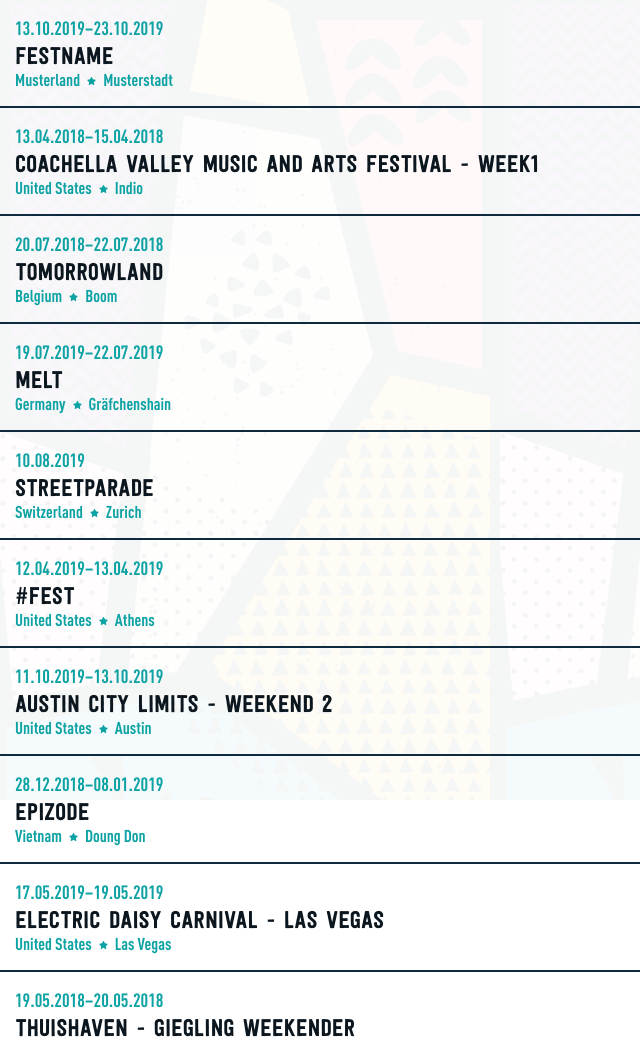
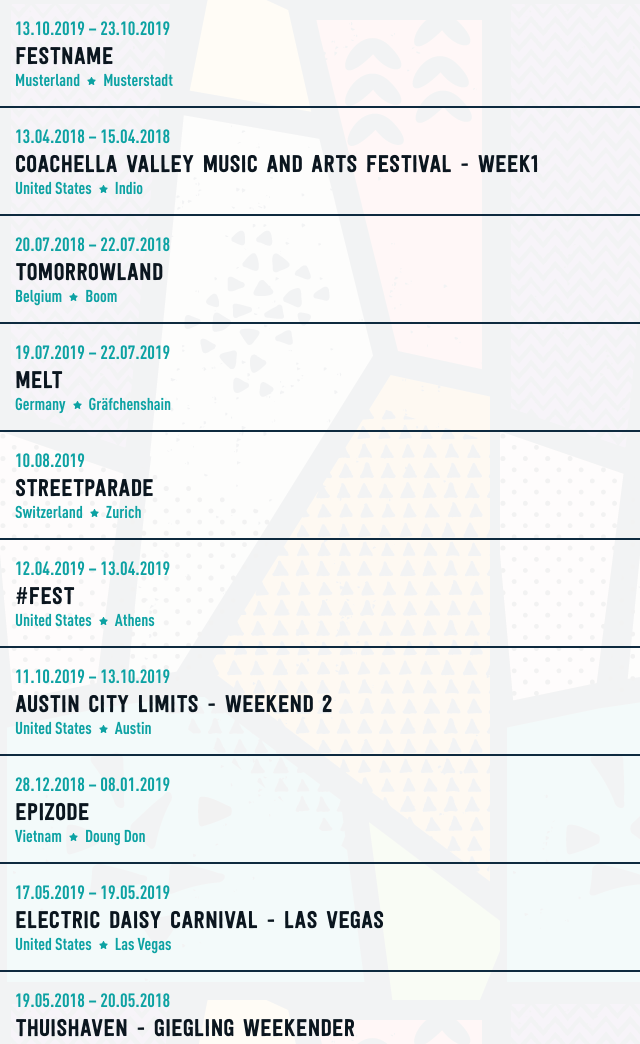
Before and after one commit to agnesbr/Timetable-Planner, a React app: page / in a window 1280 px wide. Shown: the top 1044 px of the page, without its empty margins (0-640 px from the left). Built offline with nearby package versions, Linux system fonts and the light colour scheme.

Commit message:
Fix background styling

```diff
--- a/public/index.html
+++ b/public/index.html
@@ -1,15 +1,18 @@
 <!DOCTYPE html>
 <html lang="en">
   <head>
-    <meta charset="utf-8">
-    <link rel="shortcut icon" href="%PUBLIC_URL%/favicon.ico">
-    <meta name="viewport" content="width=device-width, initial-scale=1, shrink-to-fit=no">
-    <meta name="theme-color" content="#000000">
+    <meta charset="utf-8" />
+    <link rel="shortcut icon" href="%PUBLIC_URL%/favicon.ico" />
+    <meta
+      name="viewport"
+      content="width=device-width, initial-scale=1, shrink-to-fit=no"
+    />
+    <meta name="theme-color" content="#000000" />
     <!--
       manifest.json provides metadata used when your web app is added to the
       homescreen on Android. See https://developers.google.com/web/fundamentals/web-app-manifest/
     -->
-    <link rel="manifest" href="%PUBLIC_URL%/manifest.json">
+    <link rel="manifest" href="%PUBLIC_URL%/manifest.json" />
     <!--
       Notice the use of %PUBLIC_URL% in the tags above.
       It will be replaced with the URL of the `public` folder during the build.
@@ -19,12 +22,10 @@
       work correctly both with client-side routing and a non-root public URL.
       Learn how to configure a non-root public URL by running `npm run build`.
     -->
-    <title>React App</title>
+    <title>Timetable-Planner</title>
   </head>
   <body>
-    <noscript>
-      You need to enable JavaScript to run this app.
-    </noscript>
+    <noscript> You need to enable JavaScript to run this app. </noscript>
     <div id="root"></div>
     <!--
       This HTML file is a template.
--- a/src/components/FestCard.js
+++ b/src/components/FestCard.js
@@ -6,7 +6,7 @@
 const starIcon = <FontAwesomeIcon className="filter-button" icon={faStar} />
 
 export const Wrapper = styled.section`
-  background: rgba(255, 255, 255, 0.8);
+  background: rgba(255, 255, 255, 0.95);
   border-bottom: 2px solid #0e2a3f;
   display: grid;
   grid-auto-flow: row;
@@ -66,7 +66,7 @@
           {' '}
           {festEndDate === ''
             ? festStartDate
-            : festStartDate + '–' + festEndDate}
+            : festStartDate + ' – ' + festEndDate}
         </FestDate>
         <FestName>{festName}</FestName>
         <FestLocation>
--- a/src/components/GlobalStyle.js
+++ b/src/components/GlobalStyle.js
@@ -6,30 +6,29 @@
   box-sizing: border-box;
 }
 
-body {
+html {
+  height: 100%;
+}
+
+body, #root {
   -moz-osx-font-smoothing: grayscale;
   -webkit-font-smoothing: antialiased;
   font-family: DINWeb-Cond, sans-serif;
-  height: 100vh;
+  height: 100%;
   margin: 0;
   padding: 0;
-  width: 100vw;
-}
-
-  body::after {
-  content: "";
+  position: relative;
   background-attachment: fixed;
   background-image: url('../../images/BG_EF.png');
   background-repeat: repeat;
   bottom: 0;
   left: 0;
-  min-height: 100vh;
-  opacity: 0.2;
   position: absolute;
   right: 0;
   top: 0;
   z-index: -1;
 }
+
 
 
 @font-face {
```
Also changed, not shown: src/components/Home.js (deleted, +0 -13 lines).
